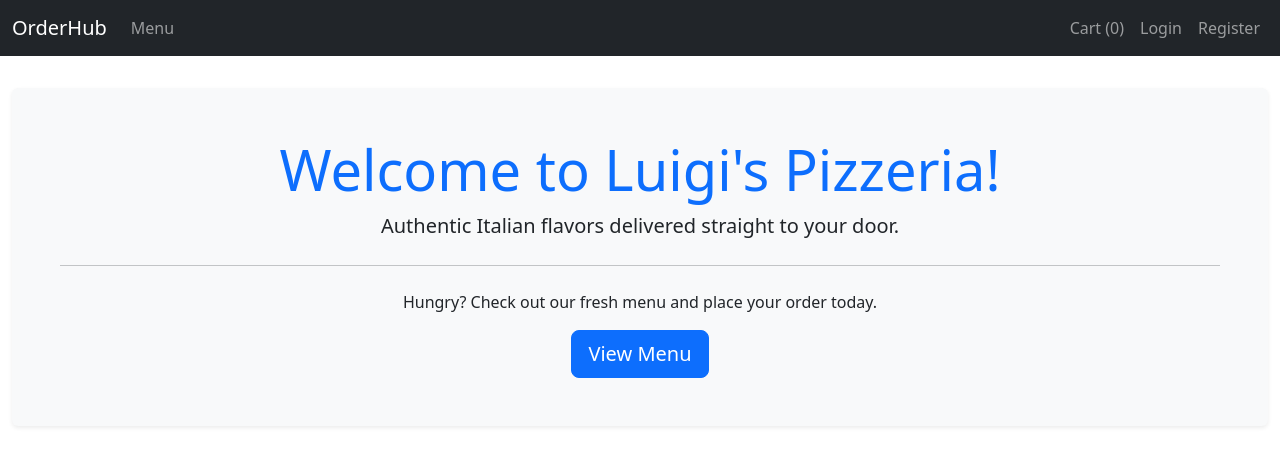
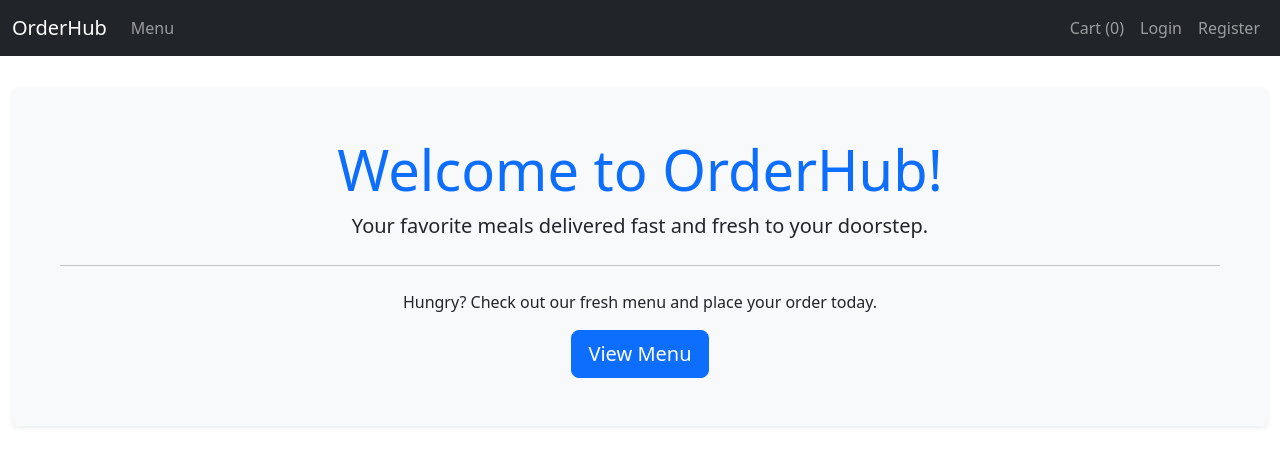
Before and after one commit to EbadAhmed1/restaurant-ordering-system, a React (Create React App) app in the folder frontend/: page / in a window 1280 px wide. Shown: the top 466 px of the page. Built offline with nearby package versions, Linux system fonts and the light colour scheme.

Commit message:
make Home page welcome message generic

```diff
--- a/frontend/src/pages/public/Home.jsx
+++ b/frontend/src/pages/public/Home.jsx
@@ -4,8 +4,12 @@ import { Link } from 'react-router-dom';
 const Home = () => {
     return (
         <div className="jumbotron text-center bg-light p-5 mt-4 rounded shadow-sm">
-            <h1 className="display-4 text-primary">Welcome to Luigi's Pizzeria!</h1>
-            <p className="lead">Authentic Italian flavors delivered straight to your door.</p>
+            {/* CHANGED: Updated Title */}
+            <h1 className="display-4 text-primary">Welcome to OrderHub!</h1>
+
+            {/* CHANGED: Updated Tagline to be generic */}
+            <p className="lead">Your favorite meals delivered fast and fresh to your doorstep.</p>
+
             <hr className="my-4" />
             <p>Hungry? Check out our fresh menu and place your order today.</p>
             <Link className="btn btn-primary btn-lg" to="/menu" role="button">
```
